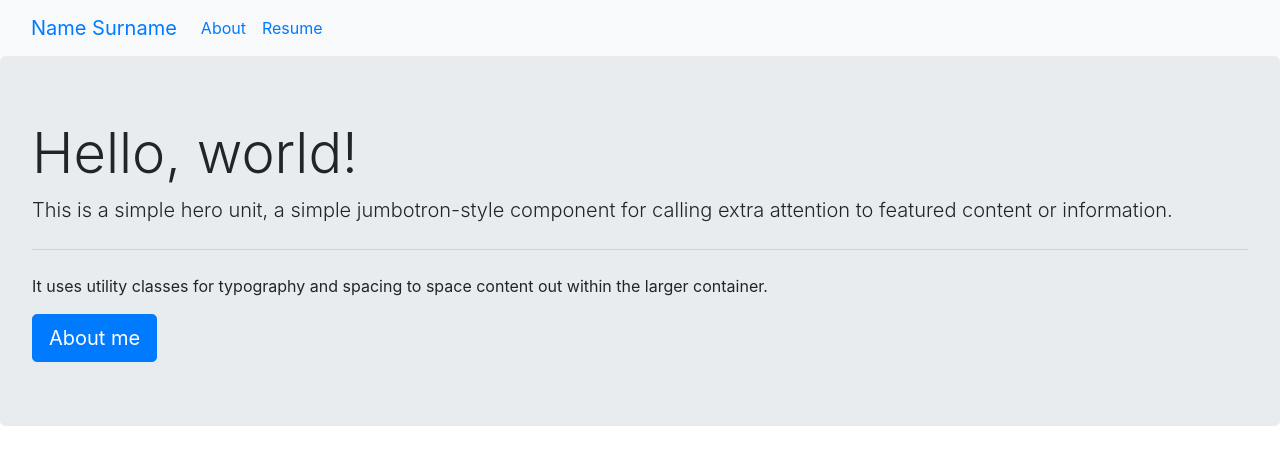
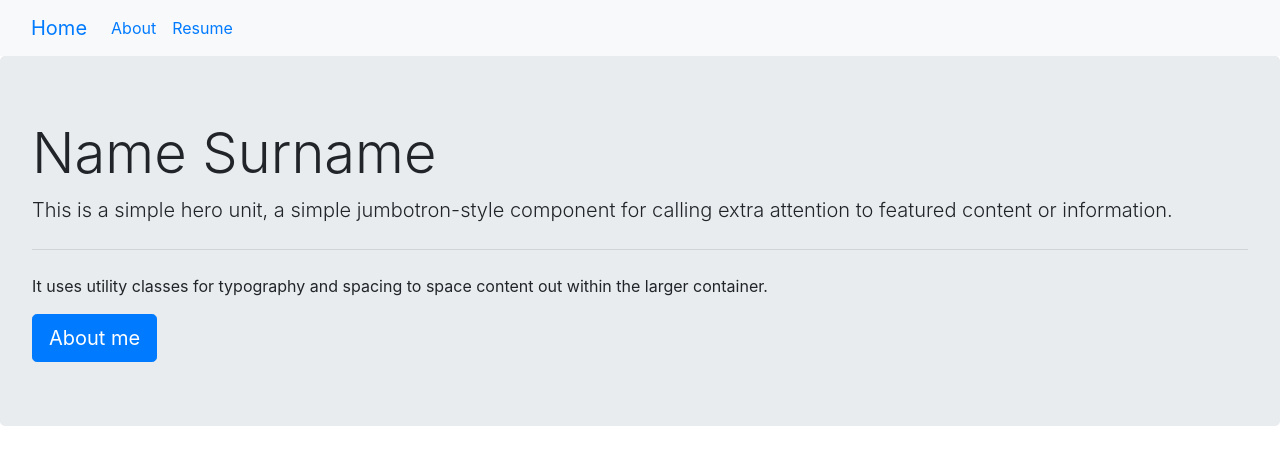
Before and after one commit to abhawan888/Intro-to-Node, a plain HTML site: page index.html in a window 1280 px wide. Drawn offline with nearby package versions, Linux system fonts and the light colour scheme.

Commit message:
Tweaked index.html

```diff
--- a/index.html
+++ b/index.html
@@ -9,7 +9,7 @@
   <body>
     <nav class="navbar navbar-expand-lg bg-light">
   <div class="container-fluid">
-    <a class="navbar-brand" href="/">Name Surname</a>
+    <a class="navbar-brand" href="/">Home</a>
     <div class="collapse navbar-collapse" id="navbarSupportedContent">
       <ul class="navbar-nav me-auto mb-2 mb-lg-0">
         <li class="nav-item">
@@ -23,7 +23,7 @@
   </div>
 </nav>
 <div class="jumbotron">
-  <h1 class="display-4">Hello, world!</h1>
+  <h1 class="display-4">Name Surname</h1>
   <p class="lead">This is a simple hero unit, a simple jumbotron-style component for calling extra attention to featured content or information.</p>
   <hr class="my-4">
   <p>It uses utility classes for typography and spacing to space content out within the larger container.</p>
```
